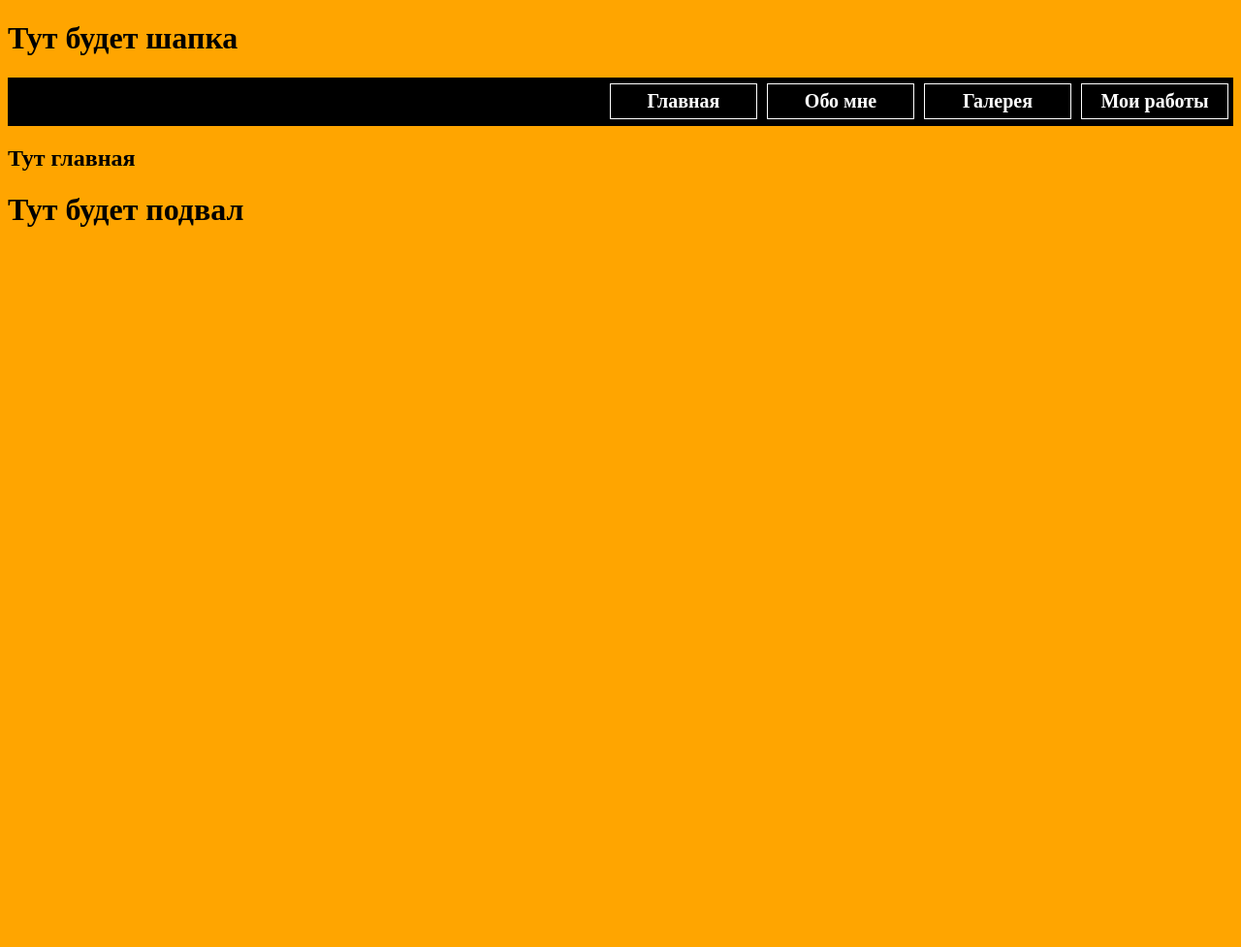
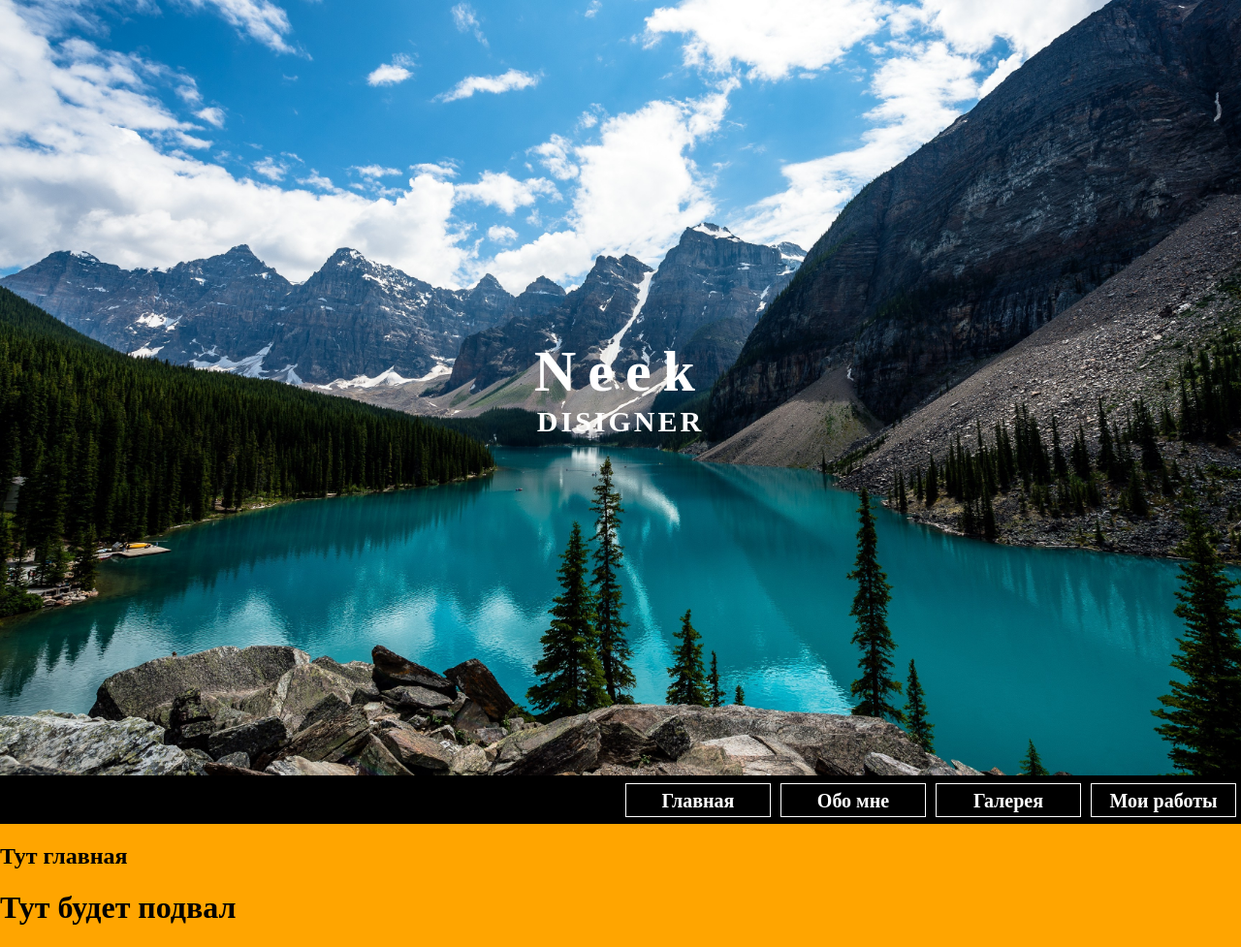
Before and after one commit to Neekos/NewDjango, a Django app: page / in a window 1280 px wide. Shown: the whole page at 97% size. Before the commit the page ends 234 px from the top, so only its background shows below. Run offline with Django 3.2, Linux system fonts and the light colour scheme.

Commit message:
Стилизация
оформляю страничку

```diff
--- a/myspace/mysite/blog/static/blog/css/style.css
+++ b/myspace/mysite/blog/static/blog/css/style.css
@@ -1,5 +1,46 @@
+*{
+	box-sizing: border-box;
+}
+
 body{
 	background-color: orange;
+	margin: 0;
+	padding: 0;
+}
+
+.container{
+	max-height: 1200px;
+	margin-left: auto;
+	margin-right: auto;
+}
+
+.header{
+	display: flex;
+	flex-direction: column;
+	justify-content: center;
+	align-items: center;
+	max-width: 100%;
+	height: 100vh;
+	background: url('../images/main.jpg');
+	background-size: cover;
+	background-position: center;
+}
+.header-name{
+	margin: 0;
+	padding: 0;
+	color: white;
+	font-size: 60px;
+	font-weight: 700;
+	letter-spacing: 0.2em;
+}
+.header-subname{
+	margin: 0;
+	padding: 0;
+	color: white;
+	font-size: 30px;
+	font-weight: 600;
+	text-transform: uppercase;
+	letter-spacing: 0.1em;
 }
 
 .menu{
--- a/myspace/mysite/blog/templates/blog/index.html
+++ b/myspace/mysite/blog/templates/blog/index.html
@@ -4,11 +4,17 @@
 <head>
 	<title>{{title}}</title>
 	<link rel="stylesheet" type="text/css" href="{% static 'blog/css/style.css' %}">
+	<!-- <script src="{% static 'blog/js/script.js' %}"></script> -->
 </head>
 <body>
-{% block header %}
-<h1>Тут будет шапка</h1>
-{% endblock %}
+<div class="header">
+	<h1 class="header-name">
+		Neek
+	</h1>
+	<p class="header-subname">
+		disigner
+	</p>
+</div>
 {% block menu %}
 <div class="menu">
 	<a href="/" class="a">Главная</a>
```
Also changed, not shown: myspace/mysite/blog/static/blog/images/main.jpg (added).
